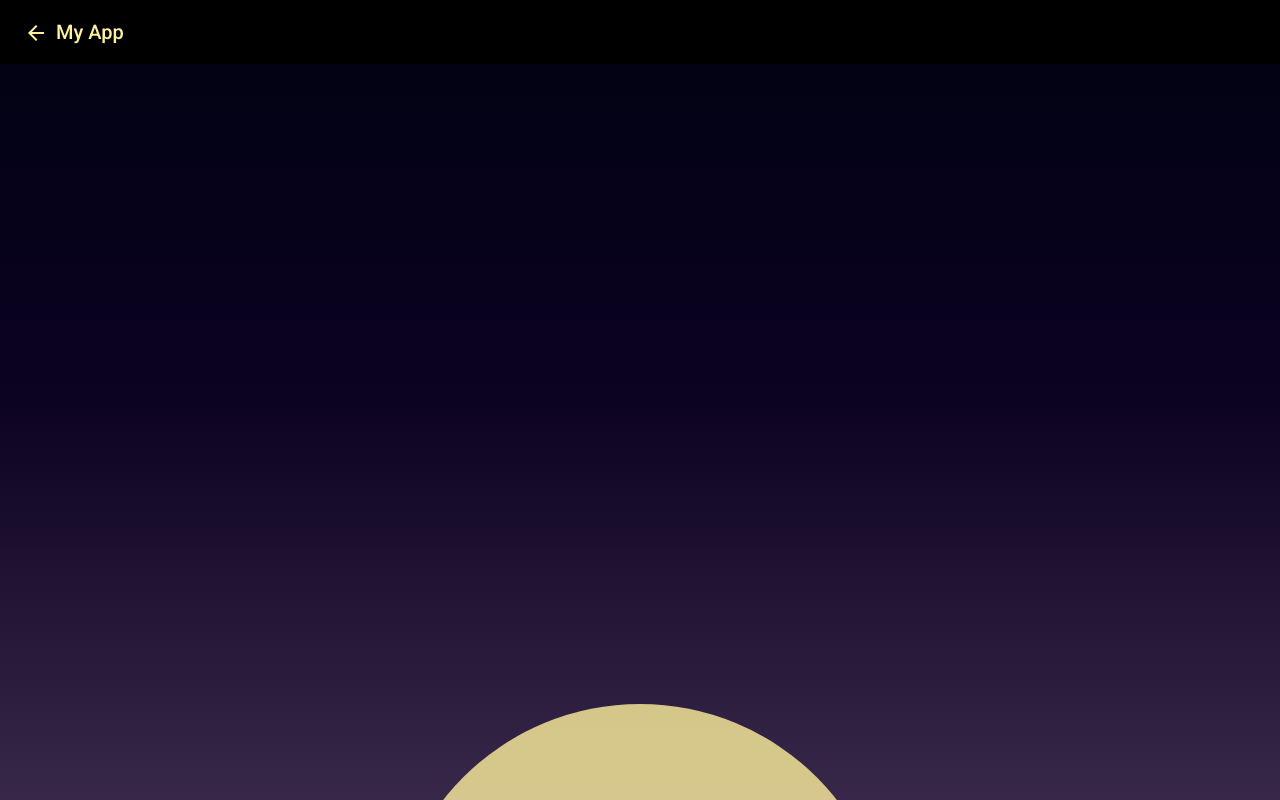
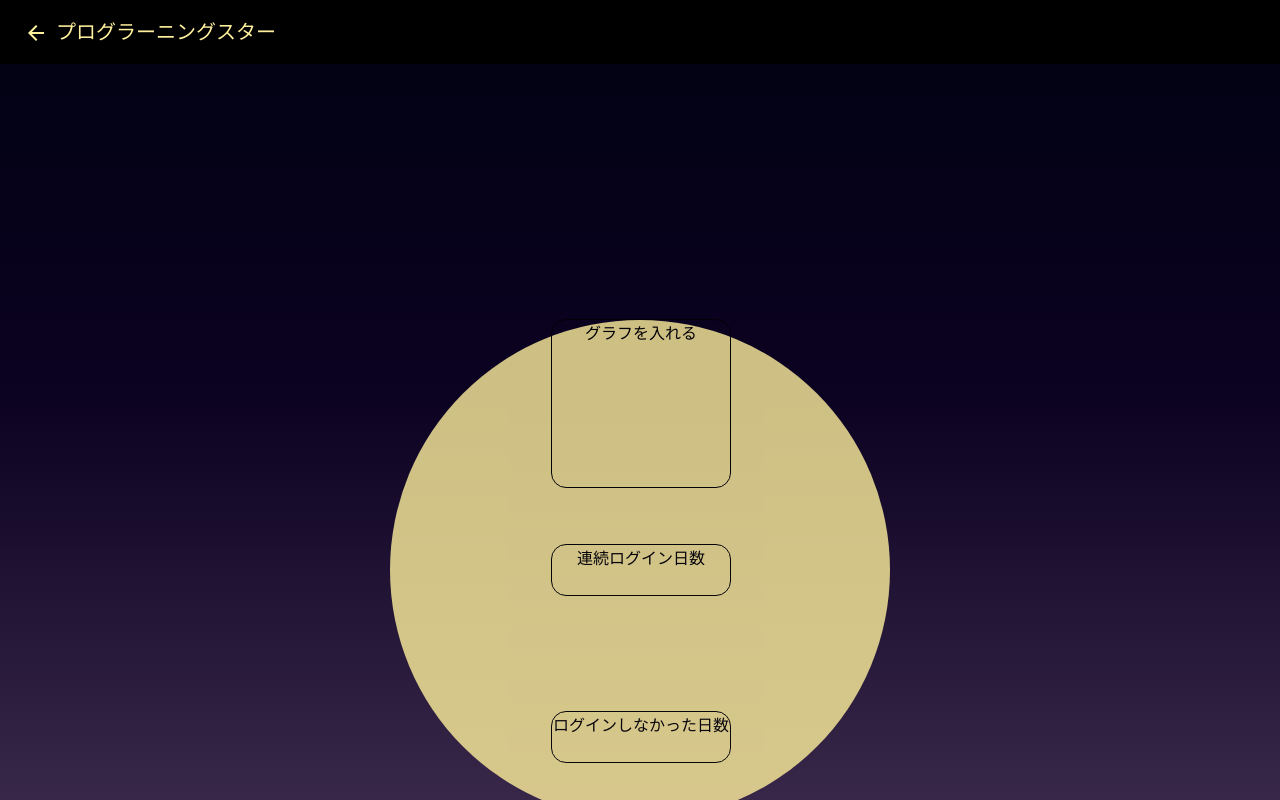
Before and after one commit to Chomolungma-229/intern-quiz-app, an Angular app in the folder app/: page /statistics in a window 1280 px wide. Shown: the top 800 px of the page. Built offline with nearby package versions, Linux system fonts and the light colour scheme.

Commit message:
class名の修正など

```diff
--- a/app/src/app/components/toolbar/toolbar.component.html
+++ b/app/src/app/components/toolbar/toolbar.component.html
@@ -2,5 +2,5 @@
     <button mat-icon-button class="example-icon" aria-label="Example icon-button with menu icon">
         <mat-icon>arrow_back</mat-icon>
     </button>
-    <span>My App</span>
+    <span>プログラーニングスター</span>
 </mat-toolbar>
--- a/app/src/app/pages/statistics/statistics.component.html
+++ b/app/src/app/pages/statistics/statistics.component.html
@@ -1,10 +1,12 @@
 <div class="parent">
     <div class="css-pattern">
-        <div class="test">
+        <div class="chart">
             グラフを入れる
         </div>
-        <div>
-            やった日数
+        <div class="stats">
+            連続ログイン日数
+        </div>
+        <div class="stats">
             ログインしなかった日数
         </div>
     </div>
--- a/app/src/app/pages/statistics/statistics.component.scss
+++ b/app/src/app/pages/statistics/statistics.component.scss
@@ -10,11 +10,20 @@
 .parent{
     height: 100%;
     width: 600px;
-    /*コレ*/margin-top: calc(50%);
+    /*コレ*/margin-top: calc(20%);
     margin-left: calc(50% - 500px/2);
     display: block;
     opacity: 0.8;
 }
-.test{
+.chart{
+    height: 100%;
+    width: 100%;
     border: 1px solid #000;
+    border-radius: 15px;
 }
+.stats{
+    height: 30%;
+    width: 100%;
+    border: 1px solid #000;
+    border-radius: 15px;
+}
--- a/app/src/styles.scss
+++ b/app/src/styles.scss
@@ -2,7 +2,7 @@
 
 html, body {
     height: 100%;
-    }
+}
 body
 {
     margin: 0;
@@ -14,7 +14,7 @@ body
     border: 3px solid #FFF09D;
     border-radius: 15%;
     color: #FFF09D;
-    background: linear-gradient(to bottom, #000211, #0c0222, #382749);
+    background: transparent;
 }
 footer {
     position: sticky;
```
